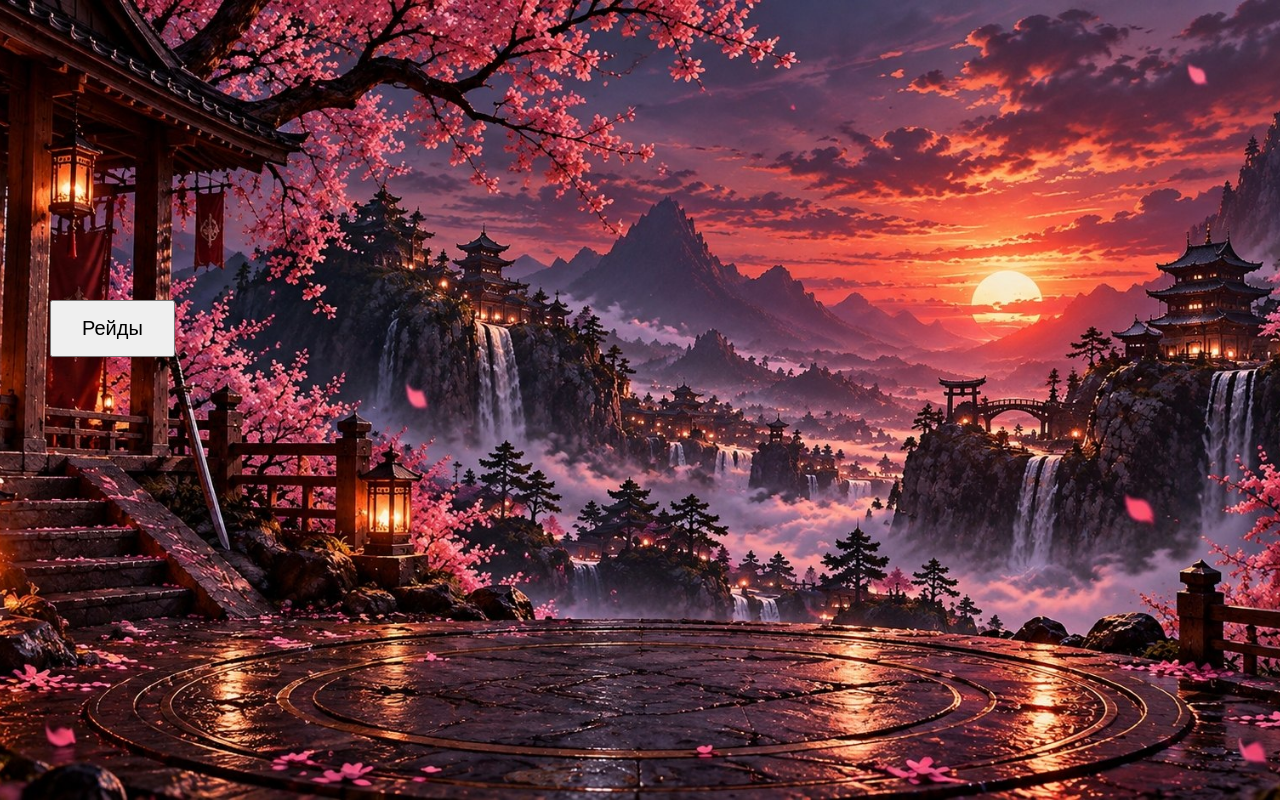
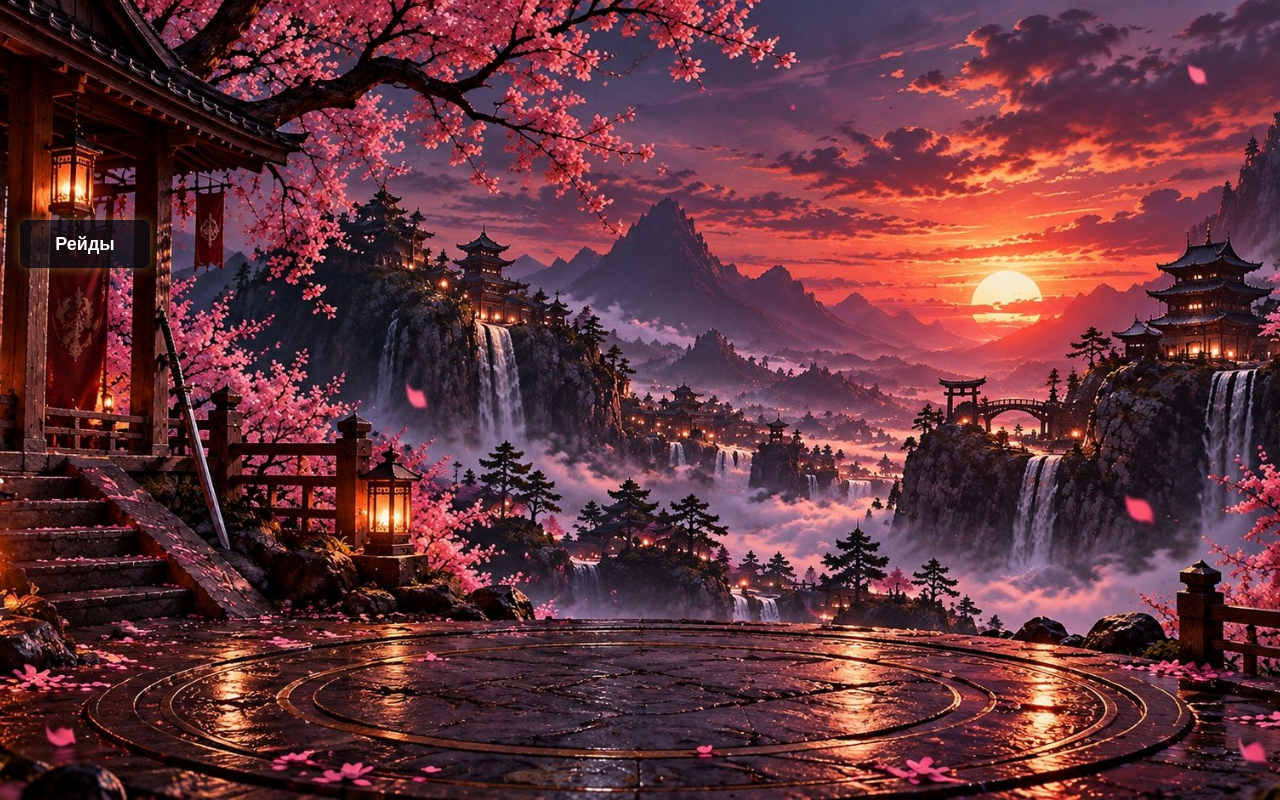
Before and after one commit to supertntah14-bot/anax-app, a plain HTML site: page index.html in a window 1280 px wide. Drawn offline with Linux system fonts and the light colour scheme.

Commit message:
Update index.html

```diff
--- a/index.html
+++ b/index.html
@@ -15,10 +15,22 @@
     }
     button {
         position: absolute;
-        left: 50px;
-        top: 300px;
-        padding: 15px 30px;
-        font-size: 20px;
+        left: 20px;
+        top: 220px;
+
+        width: 130px;
+        height: 48px;
+
+        background: rgba(15, 15, 20, 0.75);
+        color: white;
+
+        border: 1px; solid #d8a84e;
+        border-radius: 8px;
+
+        font-size: 18px;
+        font-weight: bold;
+
+        box-shadow: 0 0 12px rgba(216, 168, 78, 0.5);
     }
     </style>
     </head>
```
